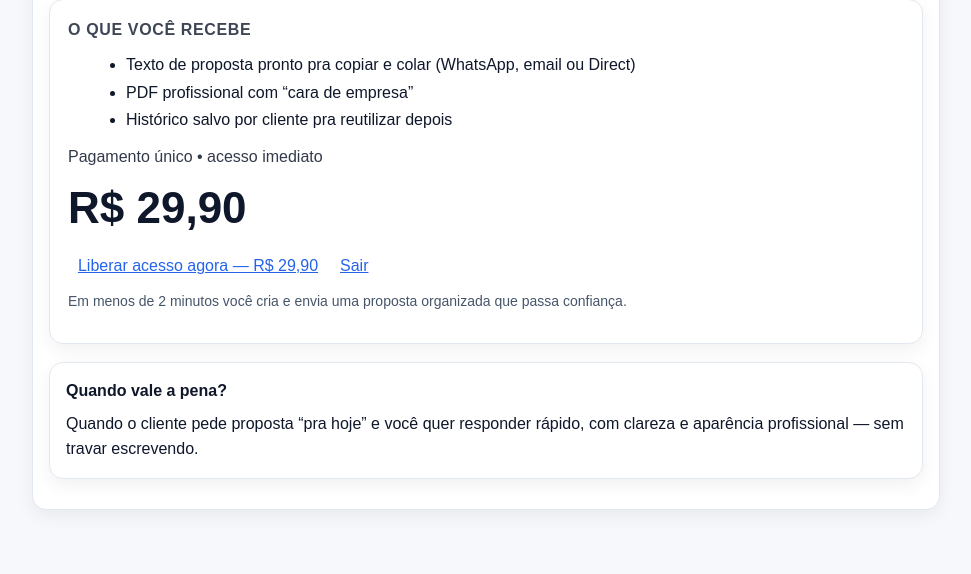
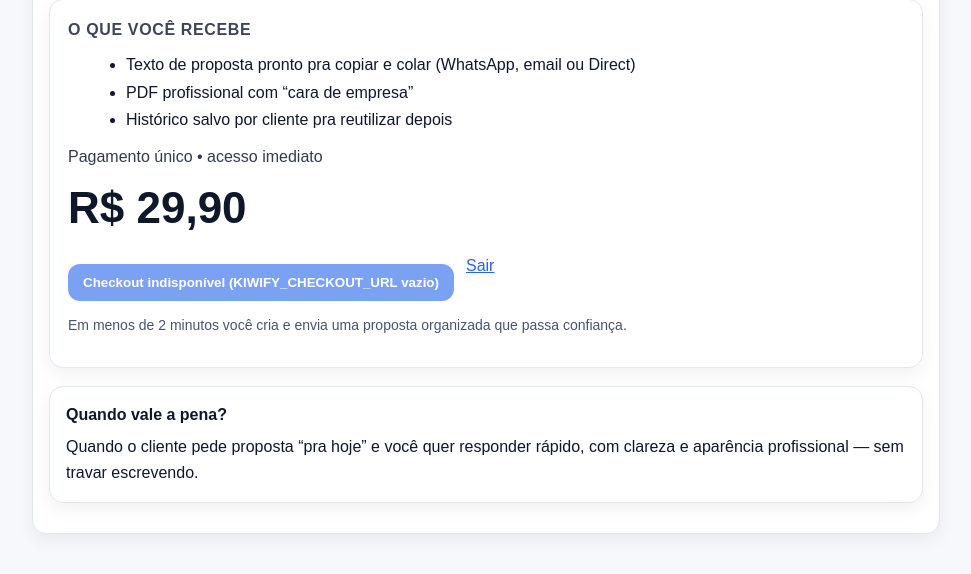
Before and after one commit to wanderson96santos04-hash/gerador-propostas, a FastAPI app: template backend/app/templates/paywall.html in a window 1280 px wide. Shown: the part 364-938 px from the top of the page, without its empty margins (154-1125 px from the left). Run offline with FastAPI, Linux system fonts and the light colour scheme; the template is opened without the code that fills it, so the values that code supplies are empty.

Commit message:
fix: paywall button opens kiwify checkout

```diff
--- a/backend/app/templates/paywall.html
+++ b/backend/app/templates/paywall.html
@@ -42,11 +42,23 @@
           </div>
 
           <div style="display:flex; gap:12px; flex-wrap: wrap;">
-            {# ✅ Aqui vai o link do checkout real quando você plugar Kiwify/Stripe #}
-            {# Por enquanto, deixa como link externo vazio ou "#", mas sem texto técnico. #}
-            <a class="btn btn-primary" href="#" style="min-width: 260px; text-align:center;">
-              Liberar acesso agora — R$ 29,90
-            </a>
+            {# ✅ Usa a variável de ambiente que você colocou no Render #}
+            {# Você já tem templates.env.globals["KIWIFY_CHECKOUT_URL"] no main.py #}
+
+            {% if KIWIFY_CHECKOUT_URL %}
+              <a class="btn btn-primary"
+                 href="{{ KIWIFY_CHECKOUT_URL }}"
+                 target="_blank"
+                 rel="noopener noreferrer"
+                 style="min-width: 260px; text-align:center;">
+                Liberar acesso agora — R$ 29,90
+              </a>
+            {% else %}
+              <button class="btn btn-primary" disabled
+                      style="min-width: 260px; text-align:center; opacity:.6;">
+                Checkout indisponível (KIWIFY_CHECKOUT_URL vazio)
+              </button>
+            {% endif %}
 
             <a class="btn btn-secondary" href="/logout">
               Sair
```
